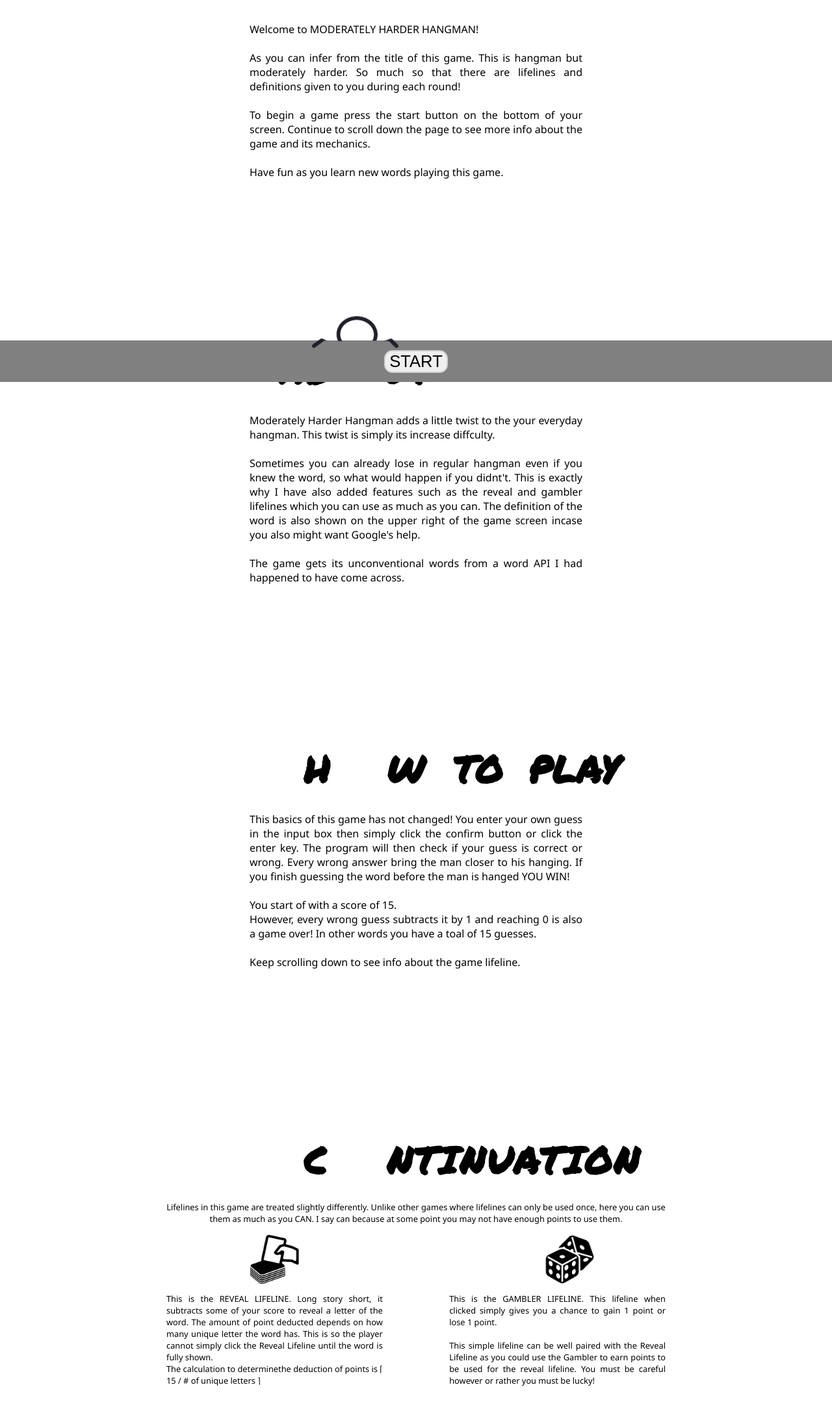
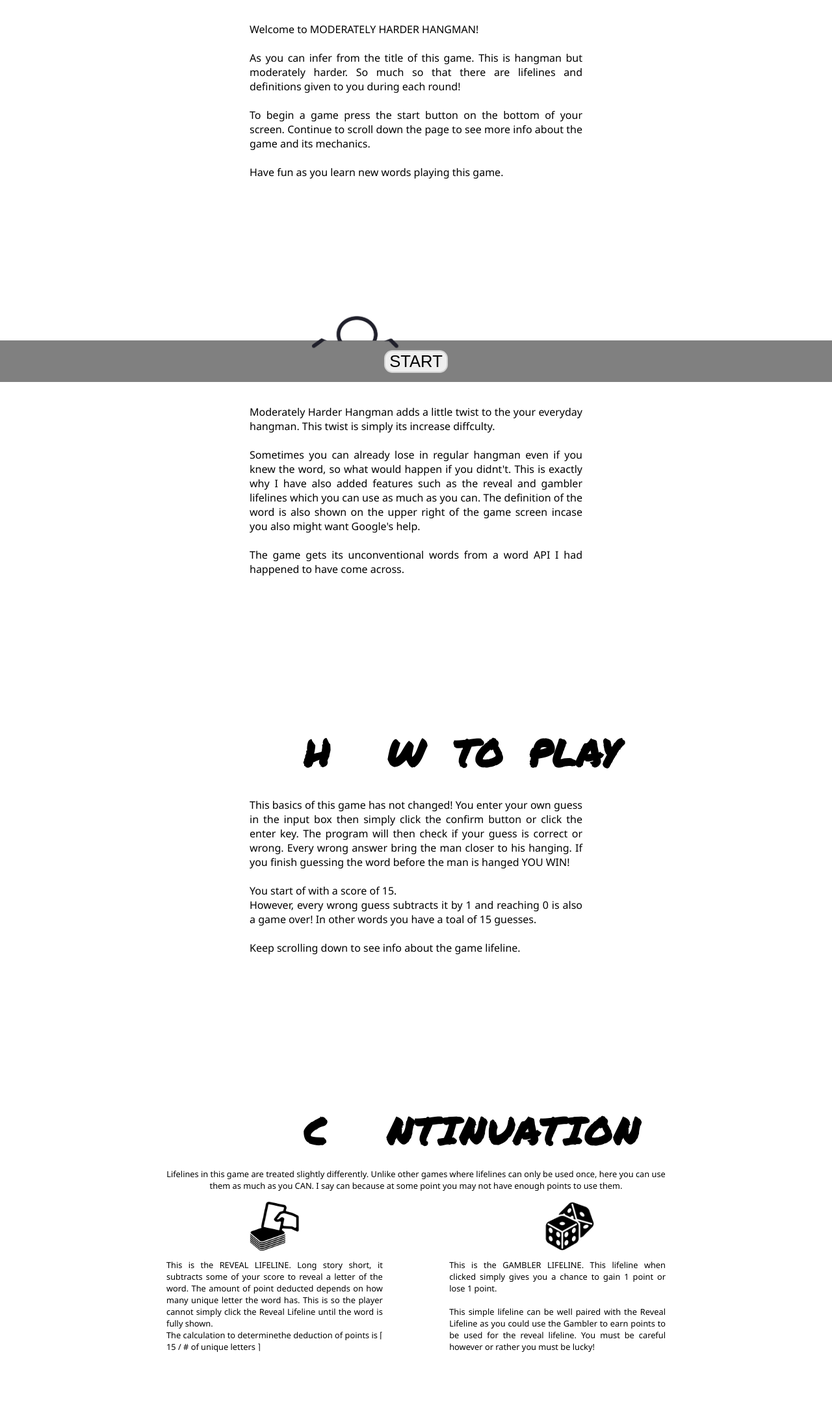
Before and after one commit to CJ-Uy/moderately-harder-hangman, a plain HTML site: page index.html in a window 1280 px wide. Shown: the part 212-2384 px from the top of the page at 65% size. Drawn offline with Linux system fonts and the light colour scheme.

Commit message:
sectionsize lessend

```diff
--- a/assets/css/home.css
+++ b/assets/css/home.css
@@ -83,7 +83,7 @@ html { /* body won't work ¯\_(ツ)_/¯ */
 }
 
 section {
-  height: 48vw;
+  height: 47vw;
   width: 90vw;
   scroll-snap-align: start;
 }
@@ -117,7 +117,7 @@ section {
 
 .about {
   position: absolute;
-  top: 54vw;
+  top: 53vw;
   left: 33.5vw;
   font-size: 3vw;
   font-family: Marker;
@@ -130,12 +130,12 @@ section {
   }
   .about_s {
     position: absolute;
-    top: 65vw;
+    top: 64vw;
   }
 
 .how_to {
   position: absolute;
-  top: 102vw;
+  top: 100vw;
   left: 36.5vw;
   font-size: 3vw;
   font-family: Marker;
@@ -156,12 +156,12 @@ section {
     left: 27vw;
   }
   .how_to_s {
-    top: 113vw;
+    top: 111.25vw;
   }
 
 .con {
   position: absolute;
-  top: 149vw;
+  top: 145.5vw;
   left: 36.5vw;
   font-size: 3vw;
   font-family: Marker;
@@ -175,7 +175,7 @@ section {
 
 .lifelines_expl {
   position: absolute;
-  top: 160vw;
+  top: 156vw;
   font-size: 1vw;
 }
 #lifelines_intro {
```
